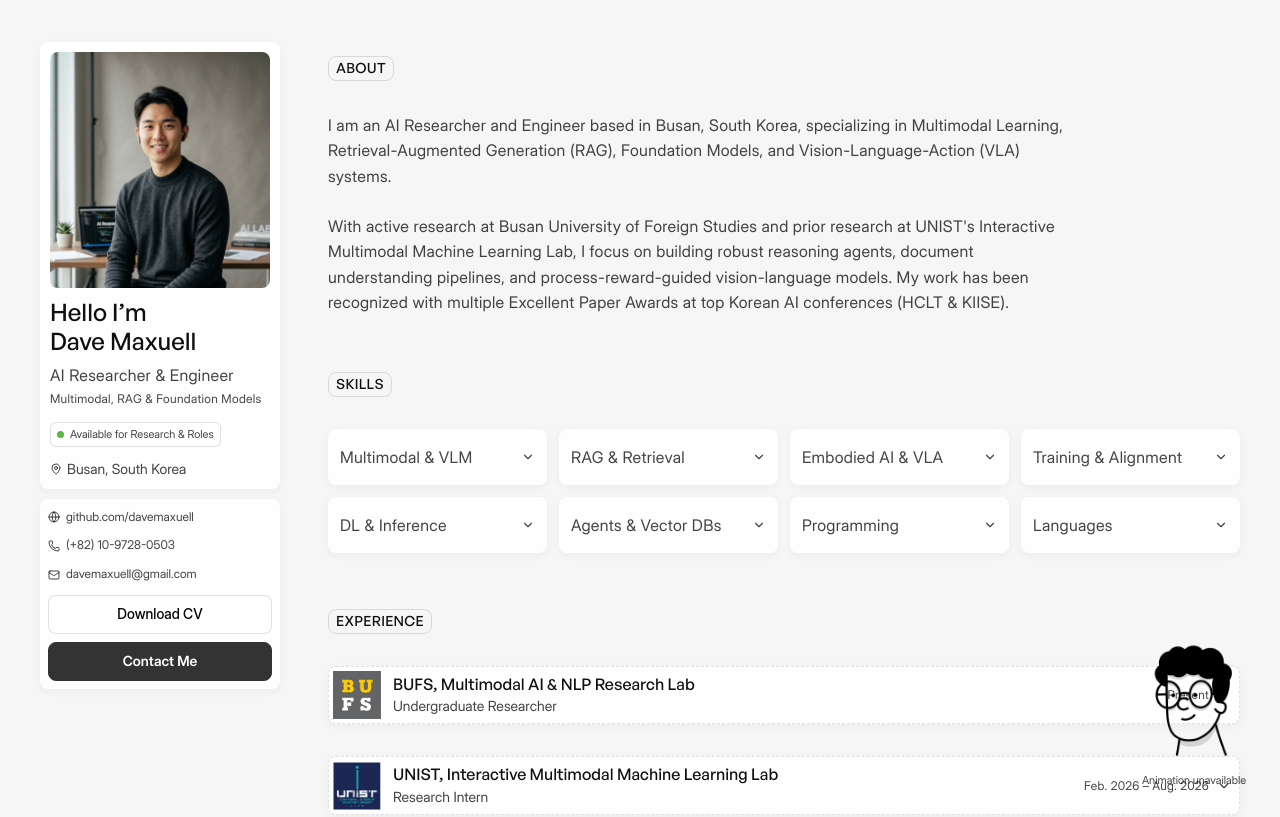
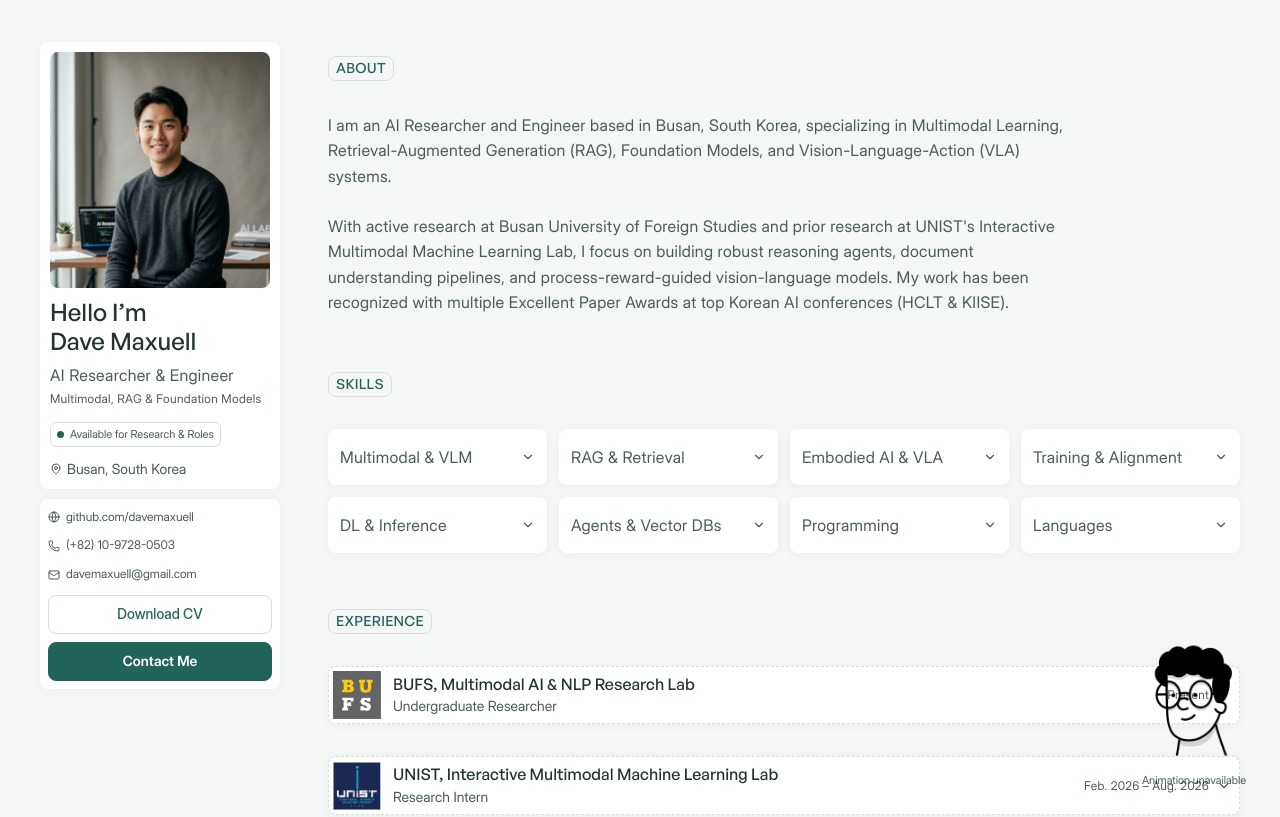
Before and after one commit to davemaxuell/CV, a React (Vite) app: page / in a window 1280 px wide. Shown: the top 817 px of the page. Built offline with nearby package versions, Linux system fonts and the light colour scheme; a web font is replaced by a local one.

Commit message:
Apply restrained sage and teal palette with gold award accents

```diff
--- a/src/index.css
+++ b/src/index.css
@@ -29,12 +29,17 @@
   font-display: swap;
 }
 :root {
-  --page: #f6f6f6;
-  --surface: #fefefe;
-  --ink: rgba(0, 0, 0, 0.94);
-  --body: rgba(0, 0, 0, 0.74);
-  --line: rgba(0, 0, 0, 0.12);
-  --shadow: 0 2px 8px 1px rgba(0, 0, 0, 0.04);
+  --page: #f4f7f5;
+  --surface: #ffffff;
+  --ink: #23332e;
+  --body: #4a5b55;
+  --line: #d6e0da;
+  --accent: #23645a;
+  --accent-hover: #184d46;
+  --accent-soft: #e7f0eb;
+  --award-ink: #745923;
+  --award-surface: #fff5d6;
+  --shadow: 0 2px 8px 1px rgba(35, 51, 46, 0.04);
   --spring: linear(
     0,
     0.0235,
@@ -123,11 +128,11 @@ button:focus-visible,
 a:focus-visible,
 input:focus-visible,
 textarea:focus-visible {
-  outline: 2px solid #333;
+  outline: 2px solid var(--accent);
   outline-offset: 4px;
 }
 ::selection {
-  background: #333;
+  background: var(--accent);
   color: #fff;
 }
 .cv-shell {
@@ -210,7 +215,7 @@ textarea:focus-visible {
   height: 7px;
   flex-shrink: 0;
   border-radius: 50%;
-  background: #57b843;
+  background: var(--accent);
 
 }
 .profile-location {
@@ -277,22 +282,22 @@ textarea:focus-visible {
   letter-spacing: 0;
 }
 .primary-button {
-  background: #333;
+  background: var(--accent);
   color: #fefefe;
-  border: 1px solid #333;
+  border: 1px solid var(--accent);
   font-weight: 600;
 
 }
 .primary-button:hover {
-  background: #505050;
+  background: var(--accent-hover);
 }
 .secondary-button {
   background: #fff;
   border: 1px solid var(--line);
-  color: #000;
+  color: var(--accent);
 }
 .secondary-button:hover {
-  background: #eee;
+  background: var(--accent-soft);
 }
 .profile-menu,
 .mobile-profile-contact,
@@ -314,6 +319,7 @@ textarea:focus-visible {
   scroll-margin-top: 24px;
 }
 .section-badge {
+  color: var(--accent);
   display: table;
   font-size: 14px;
   line-height: 16.8px;
@@ -365,8 +371,8 @@ textarea:focus-visible {
 }
 .skill-chip:hover,
 .skill-chip[aria-expanded="true"] {
-  background: #eaeaea;
-  color: #111;
+  background: var(--accent-soft);
+  color: var(--accent);
 }
 .skill-detail {
   overflow: hidden;
@@ -487,7 +493,7 @@ textarea:focus-visible {
 }
 .detail-tools {
   font-size: 12px;
-  color: #666;
+  color: var(--body);
   letter-spacing: 0;
 }
 .publication-list {
@@ -515,7 +521,8 @@ textarea:focus-visible {
   padding: 3px 7px;
   border: 1px solid var(--line);
   border-radius: 5px;
-  color: var(--ink);
+  color: var(--award-ink);
+  background: var(--award-surface);
   font-size: 12px;
   font-weight: 500;
   line-height: 1.4;
@@ -714,7 +721,7 @@ textarea:focus-visible {
   gap: 32px;
 }
 .recognition-row {
-  border-left: 1px solid #6fc858;
+  border-left: 1px solid var(--accent);
   padding-left: 8px;
 }
 .recognition-heading {
@@ -758,7 +765,8 @@ textarea:focus-visible {
   transition: background 0.2s;
 }
 .link-grid a:hover {
-  background: #eaeaea;
+  background: var(--accent-soft);
+  color: var(--accent);
 }
 .link-grid svg {
   flex-shrink: 0;
@@ -806,11 +814,10 @@ textarea:focus-visible {
 }
 .contact-form input:focus,
 .contact-form textarea:focus {
-  border-color: #bbb;
+  border-color: var(--accent);
 }
 .contact-form > .primary-button {
   height: 50px;
-  background: #515151;
 }
 .form-note {
   font-size: 12px;
```
Also changed, not shown: 1 other file (tests, documents, lock files or other folders).
